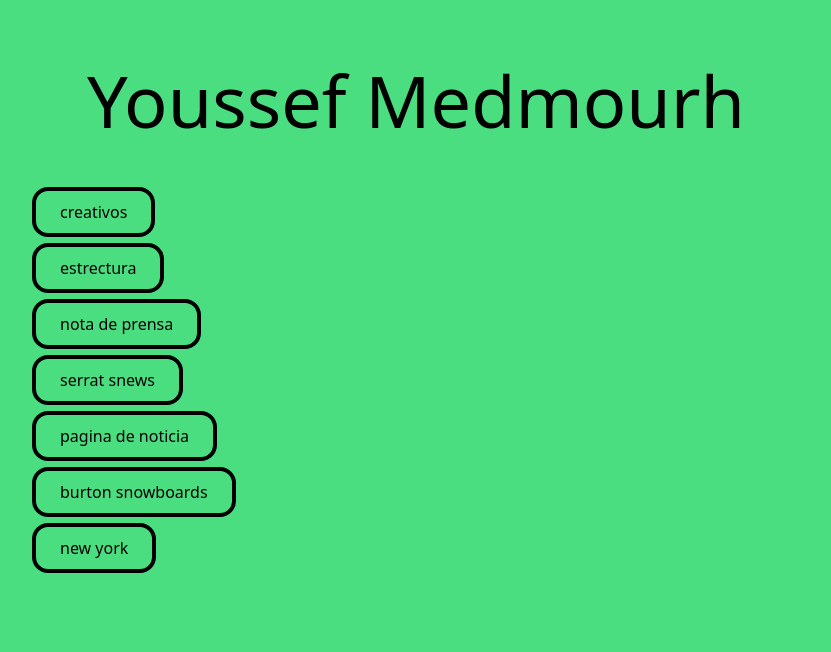
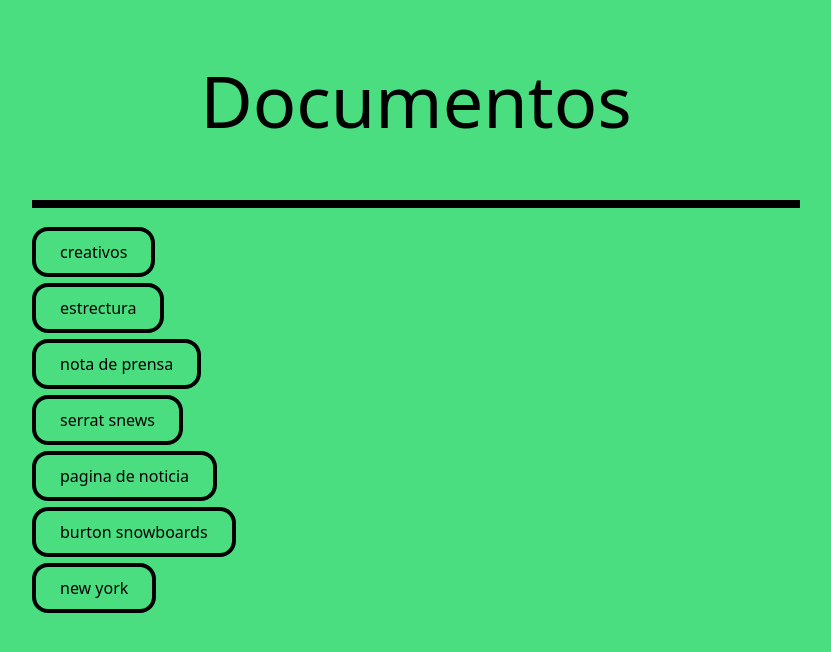
Before and after one commit to YoussefDevp/ceinpro, a plain HTML site: page index.html in a window 1280 px wide. Shown: the whole page, without its empty margins (224-1055 px from the left). Drawn offline with nearby package versions, Linux system fonts and the light colour scheme.

Commit message:
update index v1.0.1

```diff
--- a/index.html
+++ b/index.html
@@ -11,8 +11,8 @@
     </style>
 </head>
 <body class="bg-green-400 max-w-3xl mx-auto">
-    <h1 class="text-7xl text-center my-[4rem]">Youssef Medmourh</h1>
-
+    <h1 class="text-7xl text-center my-[4rem]">Documentos</h1>
+    <hr class="border-black border-4">
     <div>
         <ol>
             <li class="my-[2rem]"><a class="px-[1.5rem] py-[.6rem] border-4 border-solid border-black rounded-2xl" href="./UFE-HTML-CSS/01-CREATIVOS/">creativos</a></li>
```
